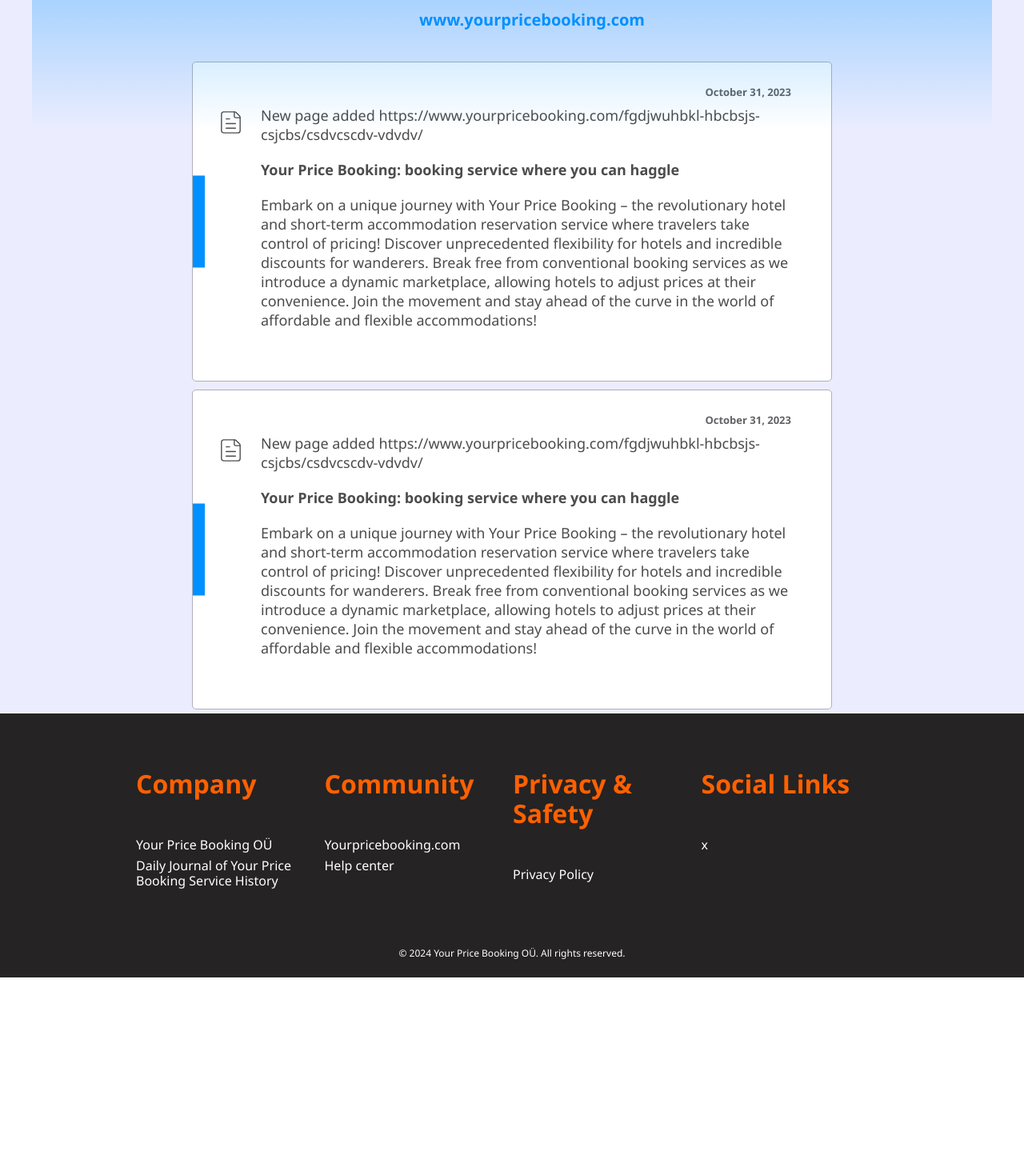
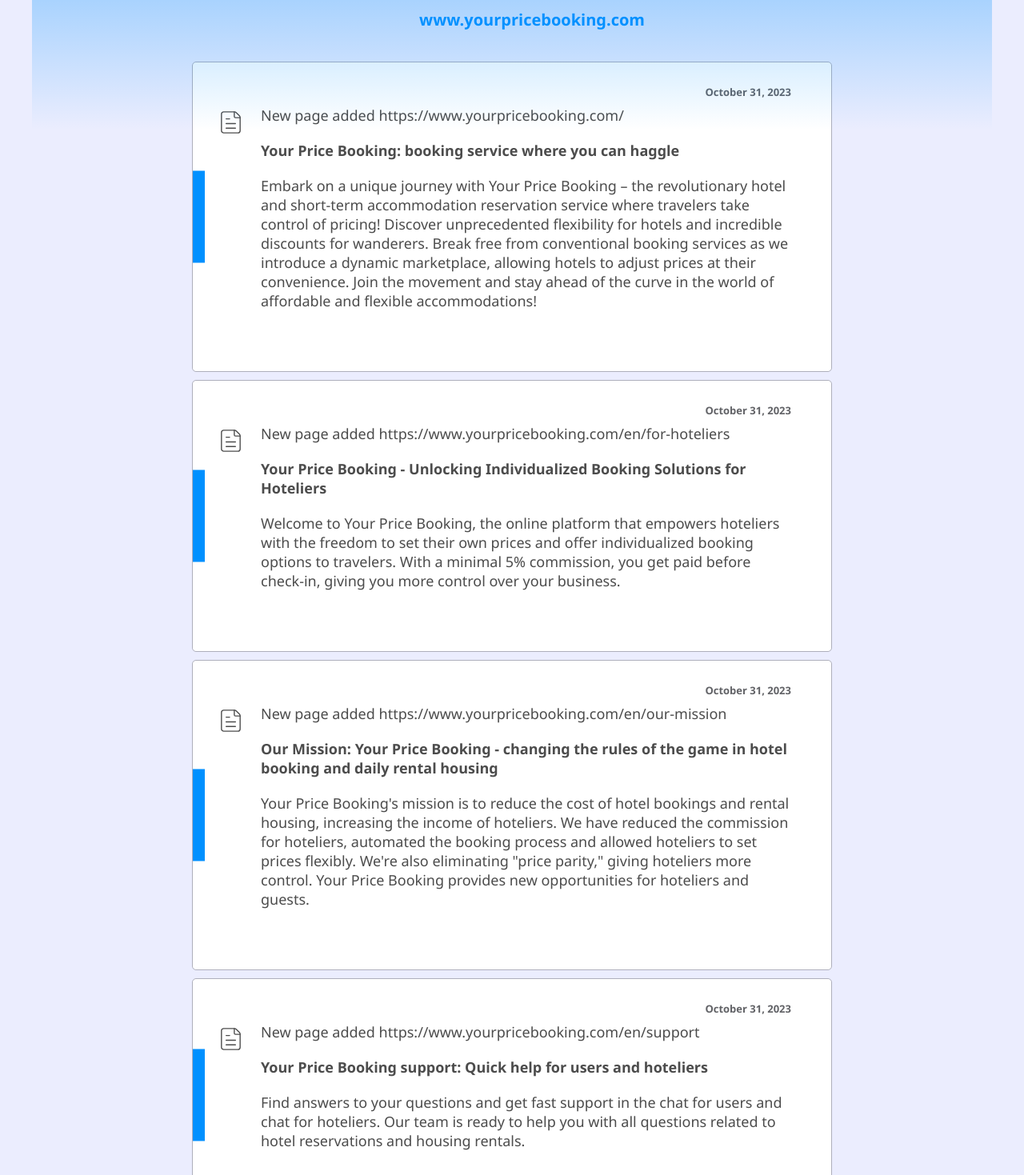
Before and after one commit to YourPriceBooking/The_wandered, a Next.js app in the folder blog_next/: page /history in a window 1280 px wide. Shown: the part 201-1670 px from the top of the page at 80% size. Before the commit the page ends 1423 px from the top, so only its background shows below. Built offline with nearby package versions, Linux system fonts and the light colour scheme.

Commit message:
feat: change default data and fix style

```diff
--- a/blog_next/src/Components/HistoryArticle/HistoryArticle.module.scss
+++ b/blog_next/src/Components/HistoryArticle/HistoryArticle.module.scss
@@ -1,7 +1,7 @@
 .articleBlock {
   position: relative;
   max-width: 800px;
-  height: 400px;
+  max-height: 400px;
   margin: 5px 0;
   padding: 25px 50px 76px 85px;
   border: 1px solid var(--color-border);
@@ -28,14 +28,12 @@
   }
   @media (max-width: 420px) {
     max-width: 410px;
-
     padding: 20px 30px 25px 60px;
   }
   @media (max-width: 320px) {
     max-width: 318px;
     font-size: 12px;
     line-height: 15px;
-    // padding: 23px 30px 25px 63px;
   }
 }
 .icon{
--- a/blog_next/src/defaultData/historyData.ts
+++ b/blog_next/src/defaultData/historyData.ts
@@ -2,15 +2,71 @@ export const historyData = [
   {
     id: '01',
     date: 'October 31, 2023',
-    link: 'https://www.yourpricebooking.com/fgdjwuhbkl-hbcbsjs-csjcbs/csdvcscdv-vdvdv/',
-    title: 'Your Price Booking: booking service where you can haggle ',
+    link: 'https://www.yourpricebooking.com/ ',
+    title: 'Your Price Booking: booking service where you can haggle',
     text: 'Embark on a unique journey with Your Price Booking – the revolutionary hotel and short-term accommodation reservation service where travelers take control of pricing! Discover unprecedented flexibility for hotels and incredible discounts for wanderers. Break free from conventional booking services as we introduce a dynamic marketplace, allowing hotels to adjust prices at their convenience. Join the movement and stay ahead of the curve in the world of affordable and flexible accommodations!',
   },
   {
     id: '02',
     date: 'October 31, 2023',
-    link: 'https://www.yourpricebooking.com/fgdjwuhbkl-hbcbsjs-csjcbs/csdvcscdv-vdvdv/',
-    title: 'Your Price Booking: booking service where you can haggle ',
-    text: 'Embark on a unique journey with Your Price Booking – the revolutionary hotel and short-term accommodation reservation service where travelers take control of pricing! Discover unprecedented flexibility for hotels and incredible discounts for wanderers. Break free from conventional booking services as we introduce a dynamic marketplace, allowing hotels to adjust prices at their convenience. Join the movement and stay ahead of the curve in the world of affordable and flexible accommodations!',
+    link: 'https://www.yourpricebooking.com/en/for-hoteliers',
+    title: 'Your Price Booking - Unlocking Individualized Booking Solutions for Hoteliers',
+    text: 'Welcome to Your Price Booking, the online platform that empowers hoteliers with the freedom to set their own prices and offer individualized booking options to travelers. With a minimal 5% commission, you get paid before check-in, giving you more control over your business.',
+  },
+  {
+    id: '03',
+    date: 'October 31, 2023',
+    link: 'https://www.yourpricebooking.com/en/our-mission',
+    title: 'Our Mission: Your Price Booking - changing the rules of the game in hotel booking and daily rental housing',
+    text: `Your Price Booking's mission is to reduce the cost of hotel bookings and rental housing, increasing the income of hoteliers. We have reduced the commission for hoteliers, automated the booking process and allowed hoteliers to set prices flexibly. We're also eliminating "price parity," giving hoteliers more control. Your Price Booking provides new opportunities for hoteliers and guests.`,
+  },
+  {
+    id: '04',
+    date: 'October 31, 2023',
+    link: 'https://www.yourpricebooking.com/en/support',
+    title: 'Your Price Booking support: Quick help for users and hoteliers',
+    text: 'Find answers to your questions and get fast support in the chat for users and chat for hoteliers. Our team is ready to help you with all questions related to hotel reservations and housing rentals.',
+  },
+  {
+    id: '05',
+    date: 'October 31, 2023',
+    link: 'https://www.yourpricebooking.com/en/team',
+    title: 'Your Price Booking team: Developers and Business experts',
+    text: 'Meet our talented team of developers and experienced business experts at Your Price Booking, specializing in hotel reservations and daily rental of accommodations. Learn more about our team, view photos, and discover the names and surnames of our professionals.',
+  },
+  {
+    id: '06',
+    date: 'October 31, 2023',
+    link: 'https://www.yourpricebooking.com/en/about-company',
+    title: 'Your Price Booking: Company Information',
+    text: 'Find essential information about Your Price Booking, including our company name, registered address, mailing address for correspondence, email, and our LinkedIn company page. Everything you need to know about us.',
+  },
+  {
+    id: '07',
+    date: 'October 31, 2023',
+    link: 'https://www.yourpricebooking.com/en/cookies',
+    title: 'Cookies on Your Price Booking: Convenience, Security, and Privacy',
+    text: 'Discover how cookies on our Your Price Booking web service contribute to a convenient and secure hotel reservation and short-term housing rental process. We use them solely for your comfort and never for advertising or personal purposes.',
+  },
+  {
+    id: '08',
+    date: 'October 31, 2023',
+    link: 'https://www.yourpricebooking.com/en/terms-conditions-users',
+    title: 'Your Price Booking Terms and Conditions: Registration, Booking, Privacy',
+    text: 'Explore our user terms and conditions at Your Price Booking. Register, book, and enjoy security and comfort with us.',
+  },
+  {
+    id: '09',
+    date: 'October 31, 2023',
+    link: 'https://www.yourpricebooking.com/en/terms-conditions-hoteliers',
+    title: 'Your Price Booking Online Service Terms and Conditions for Hoteliers',
+    text: 'Explore the terms and conditions of our online service for hoteliers on Your Price Booking. Register, list your accommodations, and provide comfortable conditions for guests.',
+  },
+  {
+    id: '10',
+    date: 'October 31, 2023',
+    link: 'https://www.yourpricebooking.com/en/privacy-policy-hoteliers ',
+    title: 'Your Price Booking Hotelier Privacy Policy: Confidentiality, Security, and Information Management',
+    text: `We are committed to safeguarding the confidentiality and security of hoteliers' information on Your Price Booking. Learn how we collect, use, and protect your data when using our online booking and rental platform.`,
   },
 ];
--- a/blog_next/src/pageComponents/Footer/footerLinksData.ts
+++ b/blog_next/src/pageComponents/Footer/footerLinksData.ts
@@ -4,7 +4,7 @@ export const footerLinkData = [
     links: [
       {
         name: 'Your Price Booking ОÜ',
-        src: '#',
+        src: 'https://www.yourpricebooking.com/about-company',
       },
       {
         name: 'Daily Journal of Your Price Booking Service History',
@@ -17,11 +17,11 @@ export const footerLinkData = [
     links: [
       {
         name: 'Yourpricebooking.com',
-        src: '#',
+        src: 'https://www.yourpricebooking.com',
       },
       {
         name: 'Help center',
-        src: '#',
+        src: 'https://www.yourpricebooking.com/support',
       },
     ],
   },
@@ -38,8 +38,8 @@ export const footerLinkData = [
     title: 'Social Links',
     links: [
       {
-        name: 'x',
-        src: '#',
+        name: 'X',
+        src: 'https://twitter.com/BTravelq',
       },
     ],
   },
```
